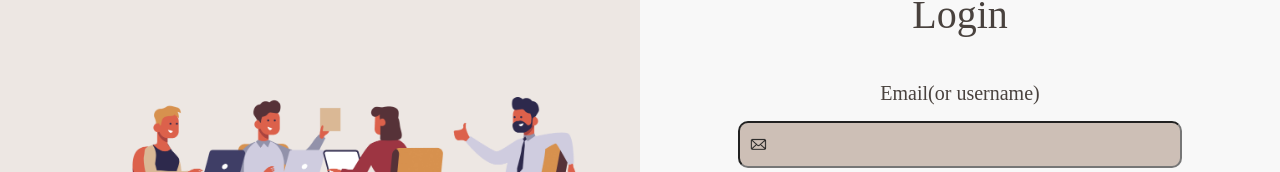
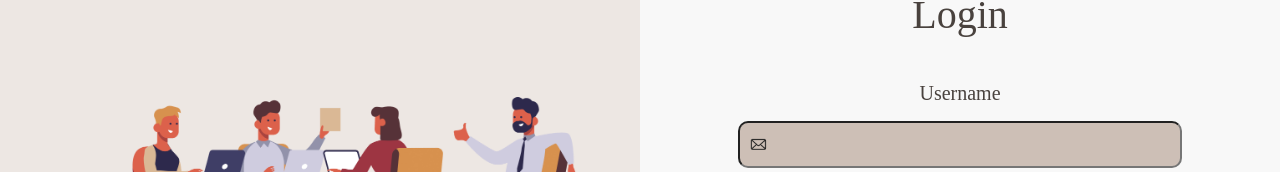
Before and after one commit to matt0125/Scheduler, a React (Create React App) app in the folder web/: page / in a window 1280 px wide. Shown: the part 136-308 px from the top of the page. Built offline with nearby package versions, Linux system fonts and the light colour scheme.

Commit message:
Update Login.js
Name fix

```diff
--- a/web/src/pages/Login.js
+++ b/web/src/pages/Login.js
@@ -97,7 +97,7 @@ const Login = () => {
             <form onSubmit={handleSubmit}>
               <div className="login-box">
                 <h1 class="font-family-katibeh">Login</h1>
-                <h2 class="username">Email(or username)</h2>
+                <h2 class="username">Username</h2>
                 <div class="username-input-group">
                   <img src={emailIcon} alt="email icon" />
                   <input
```
